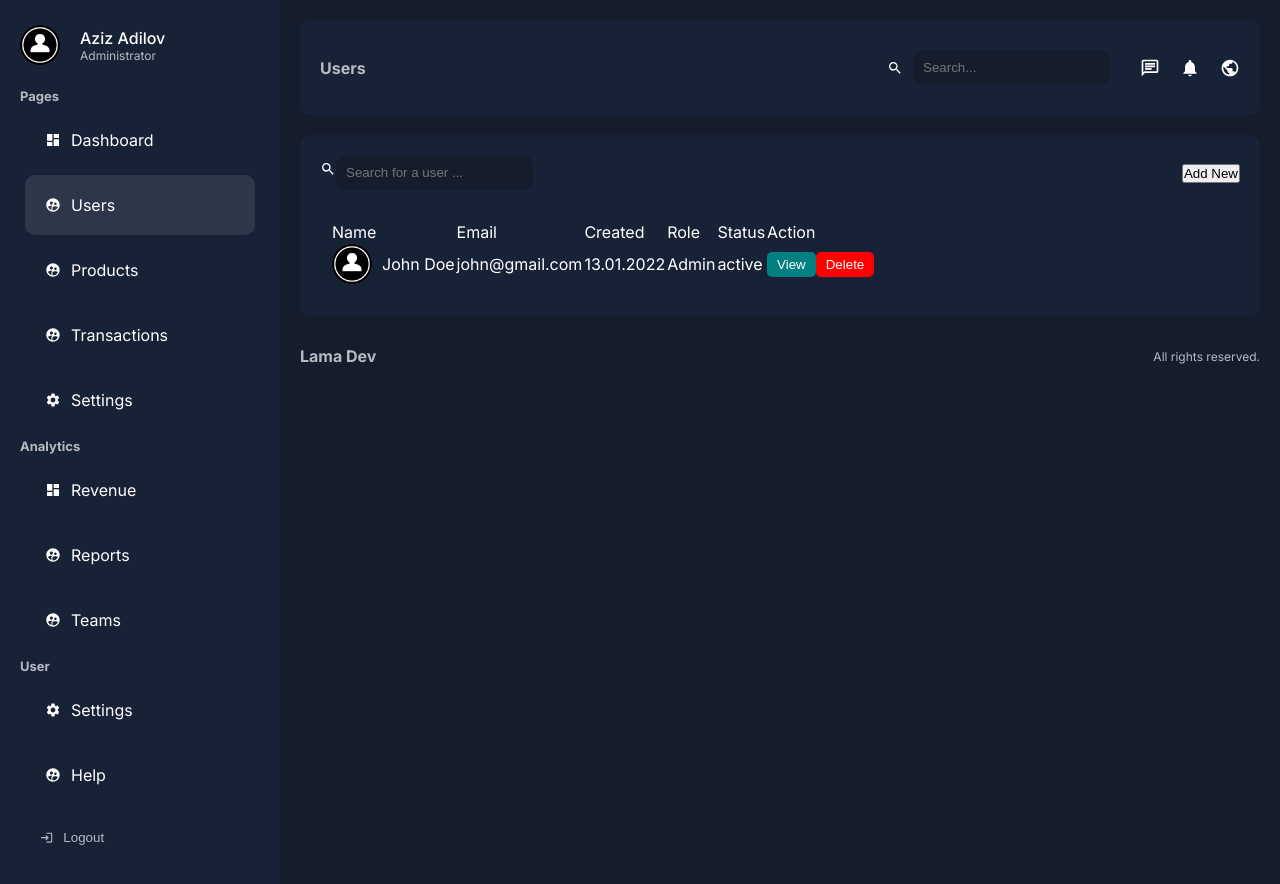
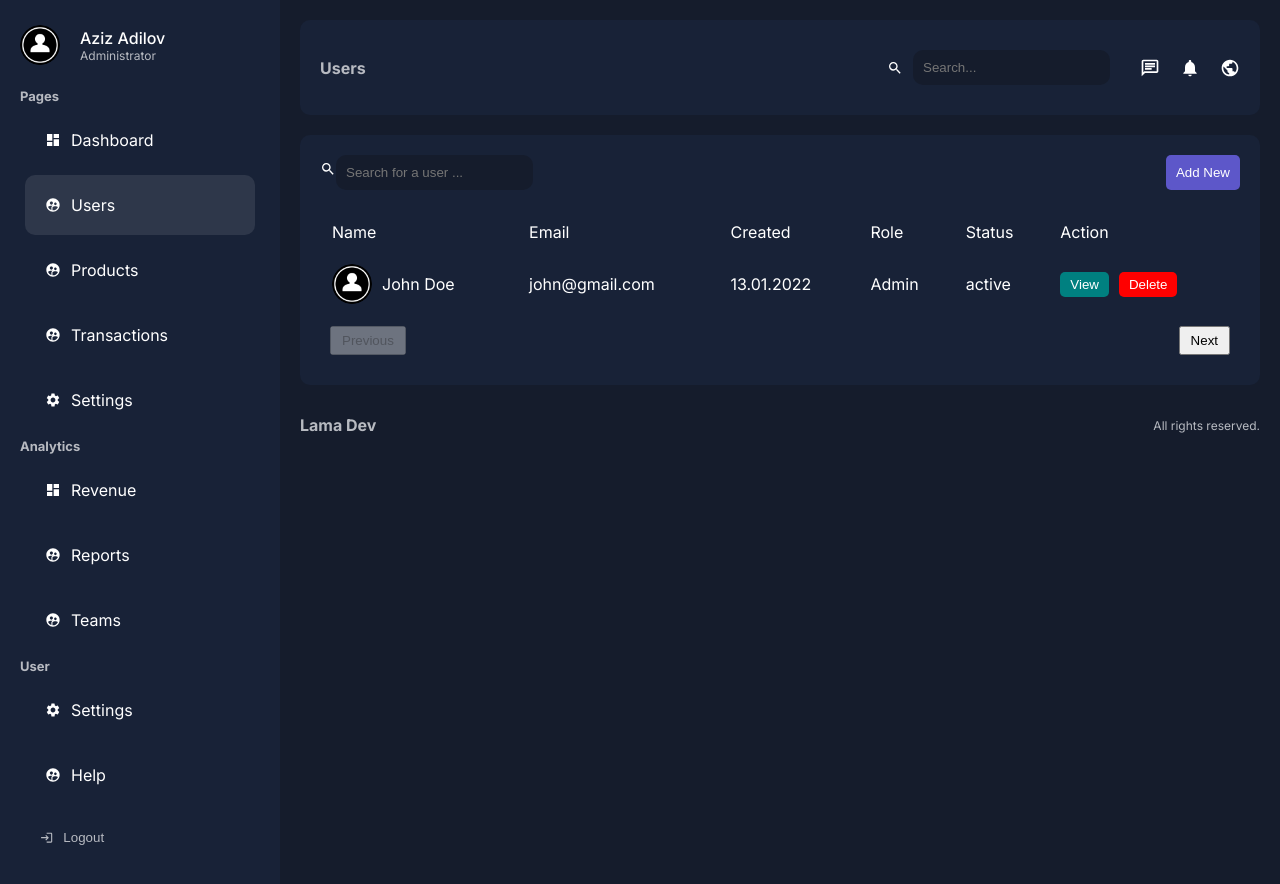
Before and after one commit to Steelgrou/next--first, a Next.js app: page /dashboard/users in a window 1280 px wide. Built offline with nearby package versions, Linux system fonts and the light colour scheme.

Commit message:
edit users page add components for this section

```diff
--- a/app/dashboard/users/page.jsx
+++ b/app/dashboard/users/page.jsx
@@ -26,7 +26,8 @@ export default function UsersPage() {
         </thead>
         <tbody>
           <tr>
-            <td><div className={styles.user}>
+            <td>
+              <div className={styles.user}>
                 <img src="/profil.png"
                   alt=""
                   width={40}
@@ -41,15 +42,19 @@ export default function UsersPage() {
             <td>Admin</td>
             <td>active</td>
             <td>
+              <div className={styles.buttons}>
+
                 <Link href="/">
                   <button className={`${styles.button} ${styles.view}`}>View</button>
                 </Link>
                 <button className={`${styles.button} ${styles.delete}`}>Delete</button>
+
+              </div>
             </td>
           </tr>
         </tbody>
       </table>
-      <Pagination/>
+      <Pagination />
     </div>
   );
 }
--- a/app/ui/dashboard/pagination/pagination.jsx
+++ b/app/ui/dashboard/pagination/pagination.jsx
@@ -3,6 +3,8 @@ import styles from "./pagination.module.css"
 export default function Pagination() {
   return (
     <div className={styles.container}>
+      <button className={styles.button} disabled>Previous</button>
+      <button className={styles.button}>Next</button>
     </div>
   )
 }
--- a/app/ui/dashboard/pagination/pagination.module.css
+++ b/app/ui/dashboard/pagination/pagination.module.css
@@ -1,3 +1,14 @@
 .container {
+   padding: 10px;
+   display: flex;
+   justify-content: space-between;
+}
 
+.button {
+    padding: 5px 10px;
+    cursor: pointer;
 }
+
+.button:disabled {
+    cursor: not-allowed;
+}
--- a/app/ui/dashboard/users/users.module.css
+++ b/app/ui/dashboard/users/users.module.css
@@ -12,7 +12,7 @@
     margin-bottom: 20px;
 }
 
-.addbutton {
+.addButton {
     padding: 10px;
     background-color: #5d57c9;
     color: var(--text);
@@ -23,6 +23,9 @@
 }
 
 .table {
+ width: 100%;
+}
+.table td {
     padding: 10px;
 }
 .user{
@@ -35,6 +38,11 @@
     border-radius: 50%;
     object-fit: cover;
 
+}
+
+.buttons{
+    display: flex;
+    gap: 10px;
 }
 
 .button {
```
Lines whose indentation alone changed are shown as unchanged.
